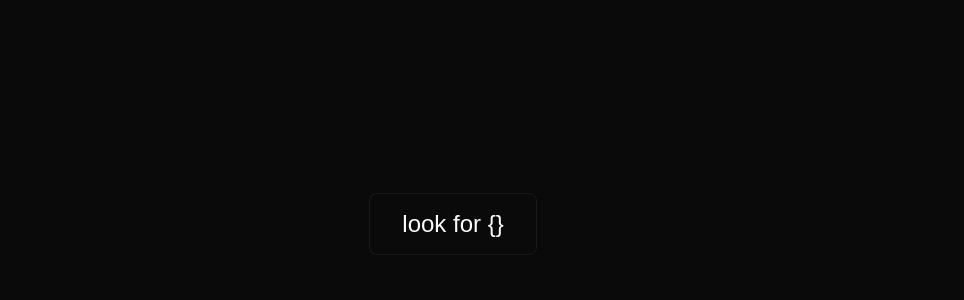
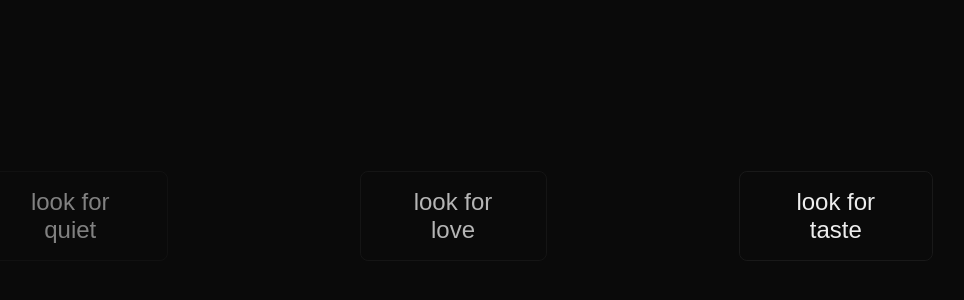
Before and after one commit to zhaovan/at-the-end-of-the-earth-i-find-_, a Next.js app: page / in a window 1280 px wide. Shown: the part 184-484 px from the top of the page, without its empty margins (187-1151 px from the left). Built offline with nearby package versions, Linux system fonts and the light colour scheme.

Commit message:
updates for work

```diff
--- a/src/app/page.js
+++ b/src/app/page.js
@@ -16,15 +16,25 @@ export default function Home() {
 
   return (
     <main className={styles.main}>
+      {links.map((link) => {
+        const randDuration = Math.floor(Math.random() * 6) + 1;
+        return (
           <button
             className={styles.enterButton}
+            key={link}
+            style={{ animationDuration: `${randDuration}s` }}
             onClick={() => {
-          const randomIndex = Math.floor(Math.random() * links.length);
-          window.location.href = links[randomIndex];
+              window.open(
+                link,
+                "_blank",
+                "width=1600,height=1200,noopener,noreferrer"
+              );
             }}
           >
-        look for {"{}"}
+            look for {link.slice(1)}
           </button>
+        );
+      })}
     </main>
   );
 }
--- a/src/app/page.module.css
+++ b/src/app/page.module.css
@@ -1,18 +1,18 @@
 .main {
   display: flex;
-  flex-direction: column;
+  /* flex-direction: column; */
   align-items: center;
   justify-content: center;
   padding: 6rem 10rem;
   min-height: 100vh;
   font-family: "Garamond";
   font-size: 1.25rem;
-  gap: 1rem;
+  gap: 12rem;
   background-color: #0a0a0a;
 }
 
 .enterButton {
-  animation: float 2s infinite;
+  animation: flicker 4s infinite;
   background-color: #0a0a0a;
   transition: background-color 150ms ease-out;
   border-radius: 0.5rem;
@@ -22,14 +22,18 @@
   background-color: #1a1a1a;
 }
 
-@keyframes float {
+@keyframes flicker {
   0% {
-    transform: translateY(0.5rem);
+    opacity: 1;
   }
-  50% {
-    transform: translateY(-0.5rem);
+  30% {
+    opacity: 0.7;
   }
+  75% {
+    opacity: 0.4;
+  }
+
   100% {
-    transform: translateY(0.5rem);
+    opacity: 1;
   }
 }
```
Lines whose indentation alone changed are shown as unchanged.
